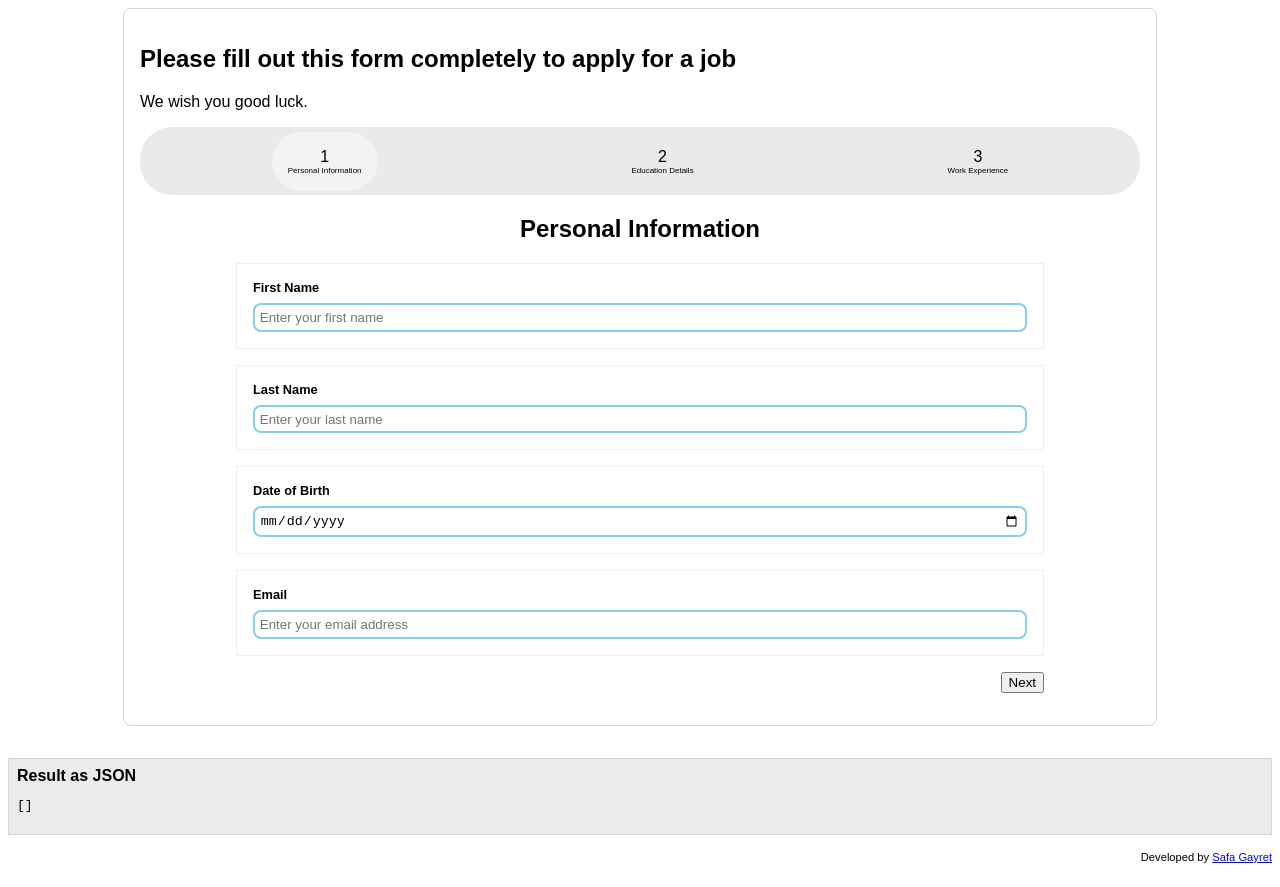
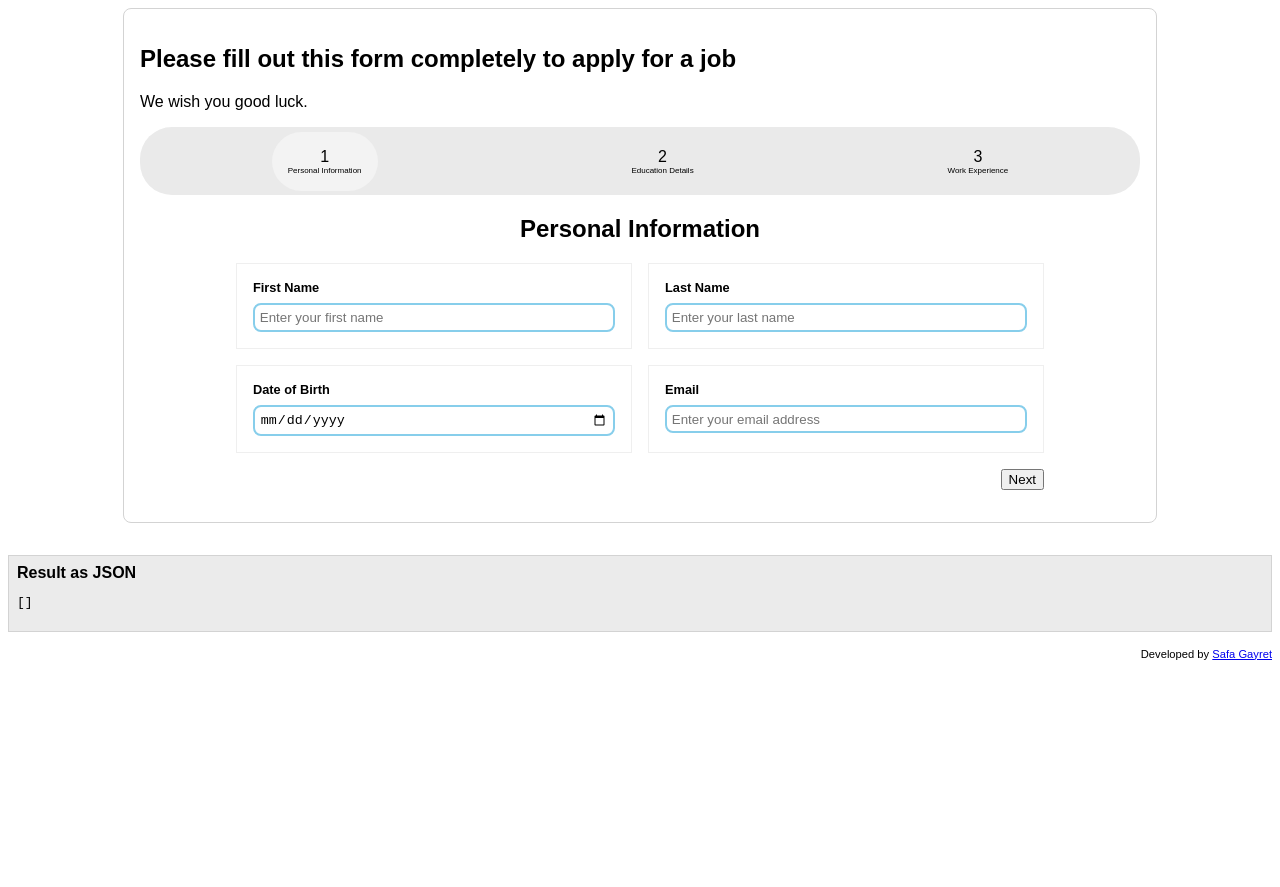
Before and after one commit to gayret/multiple-steps-form-wizard-pattern, a Vue app: page / in a window 1280 px wide. After the commit the page ends 800 px from the top, so only its background shows below. Built offline with nearby package versions, Linux system fonts and the light colour scheme.

Commit message:
fix: UI and UX

```diff
--- a/src/components/MultipleStepsForm/steps/Step1.vue
+++ b/src/components/MultipleStepsForm/steps/Step1.vue
@@ -29,7 +29,7 @@
 <style scoped>
 main {
     display: grid;
-    grid-template-columns: repeat(auto-fit, minmax(400px, 1fr));
+    grid-template-columns: repeat(auto-fit, minmax(300px, 1fr));
     gap: 1rem;
 }
 
--- a/src/components/MultipleStepsForm/steps/Step2.vue
+++ b/src/components/MultipleStepsForm/steps/Step2.vue
@@ -32,7 +32,7 @@
 <style scoped>
 main {
     display: grid;
-    grid-template-columns: repeat(auto-fit, minmax(400px, 1fr));
+    grid-template-columns: repeat(auto-fit, minmax(300px, 1fr));
     gap: 1rem;
 }
 
--- a/src/components/MultipleStepsForm/steps/Step3.vue
+++ b/src/components/MultipleStepsForm/steps/Step3.vue
@@ -32,7 +32,7 @@
 <style scoped>
 main {
     display: grid;
-    grid-template-columns: repeat(auto-fit, minmax(400px, 1fr));
+    grid-template-columns: repeat(auto-fit, minmax(300px, 1fr));
     gap: 1rem;
 }
 
```
